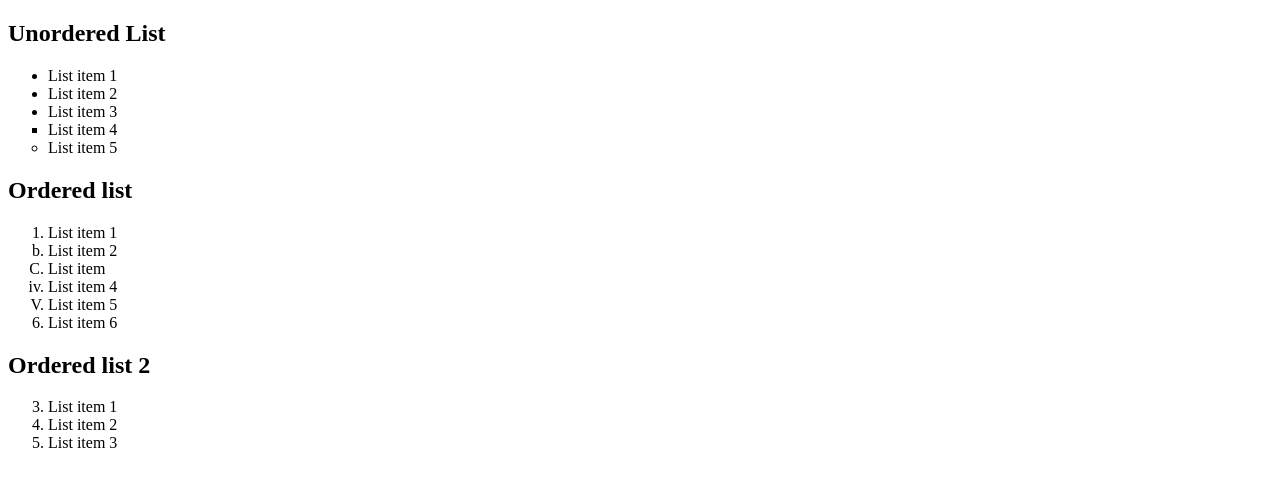
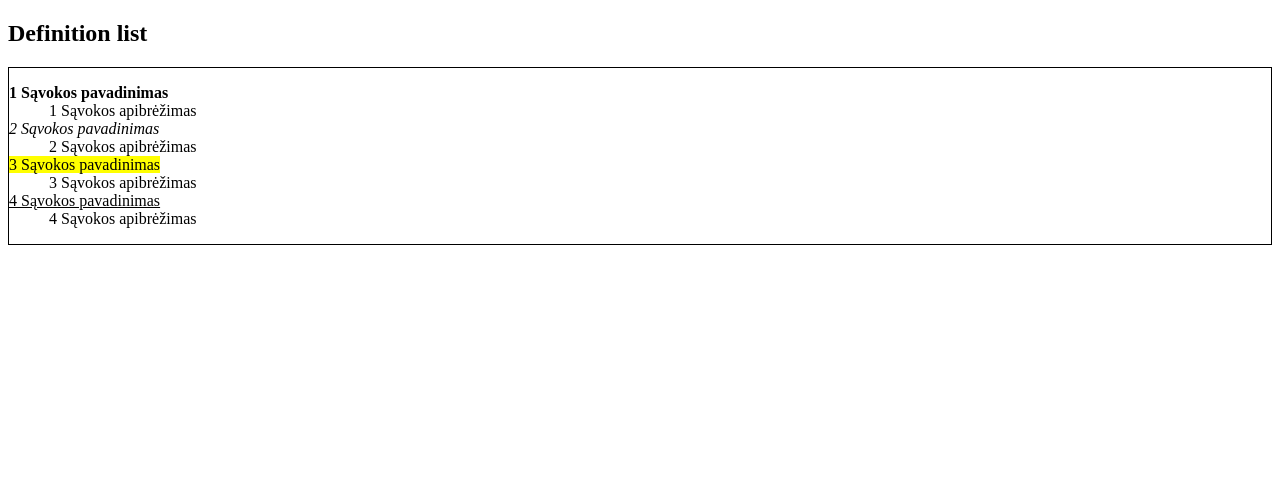
Before and after one commit to paulz15/Html-sarasai, a plain HTML site: page index.html in a window 1280 px wide. Drawn offline with Linux system fonts and the light colour scheme.

Commit message:
Add files via upload

```diff
--- a/index.html
+++ b/index.html
@@ -2,29 +2,21 @@
 <html>
 <head>
 <meta charset="utf-8">
-<title>Paprasti sąrašai</title>
+<title>Apibrėžimo sąrašas</title>
 </head>
-<h2>Unordered List</h2>
-<ul>
-<li>List item 1</li>
-<li>List item 2</li>
-<li>List item 3</li>
-<li style="list-style-type: square;">List item 4</li>
-<li style="list-style-type: circle;">List item 5</li>
-</ul>
-<h2>Ordered list</h2>
-<ol>
-<li>List item 1</li>
-<li style="list-style-type: lower-latin;">List item 2</li>
-<li style="list-style-type: upper-latin;">List item</li>
-<li style="list-style-type: lower-roman">List item 4</li>
-<li style="list-style-type: upper-roman">List item 5</li>
-<li>List item 6</li>
-</ol>
-<h2>Ordered list 2</h2>
-<ol start="3">
-<li>List item 1</li>
-<li>List item 2</li>
-<li>List item 3</li>
-</ol>
+<body>
+<h2>Definition list</h2>
+<div style="border: 1px solid black">
+<dl>
+<dt><strong>1 Sąvokos pavadinimas</strong></dt>
+<dd>1 Sąvokos apibrėžimas</dd>
+<dt><i>2 Sąvokos pavadinimas</i></dt>
+<dd>2 Sąvokos apibrėžimas</dd>
+<dt><mark>3 Sąvokos pavadinimas</mark></dt>
+<dd>3 Sąvokos apibrėžimas</dd>
+<dt><ins>4 Sąvokos pavadinimas</ins></dt>
+<dd>4 Sąvokos apibrėžimas</dd>
+</dl>
+</div>
+</body>
 </html>
```
